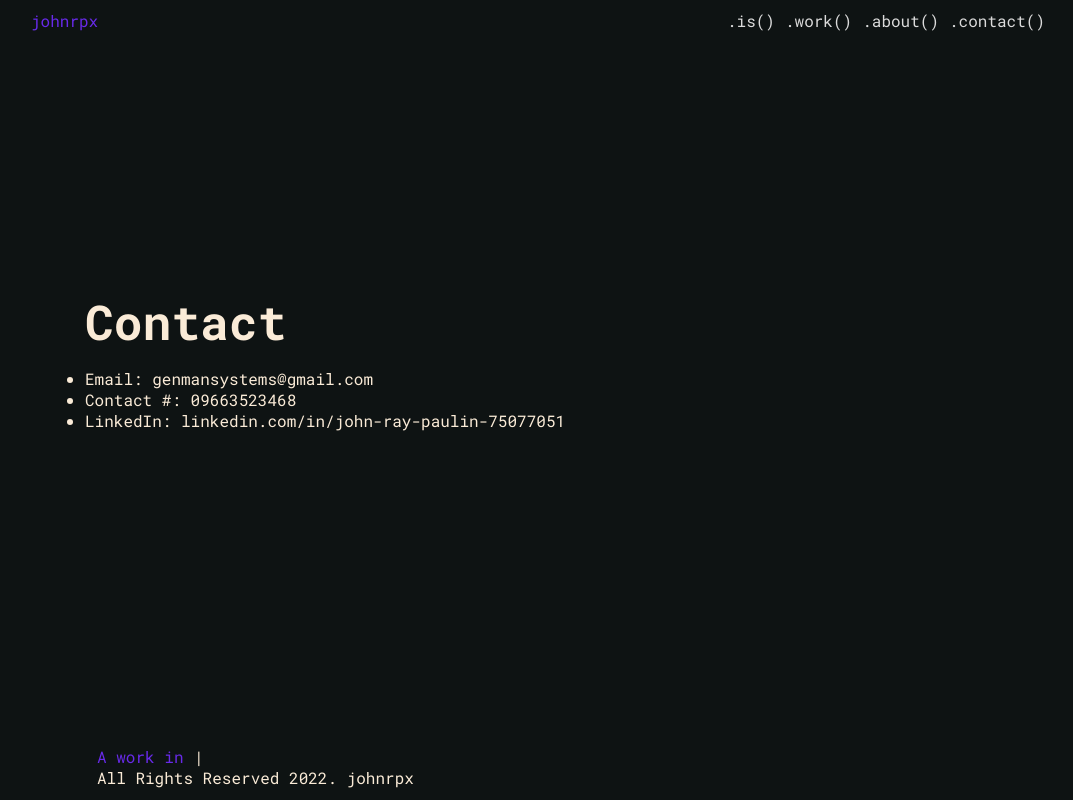
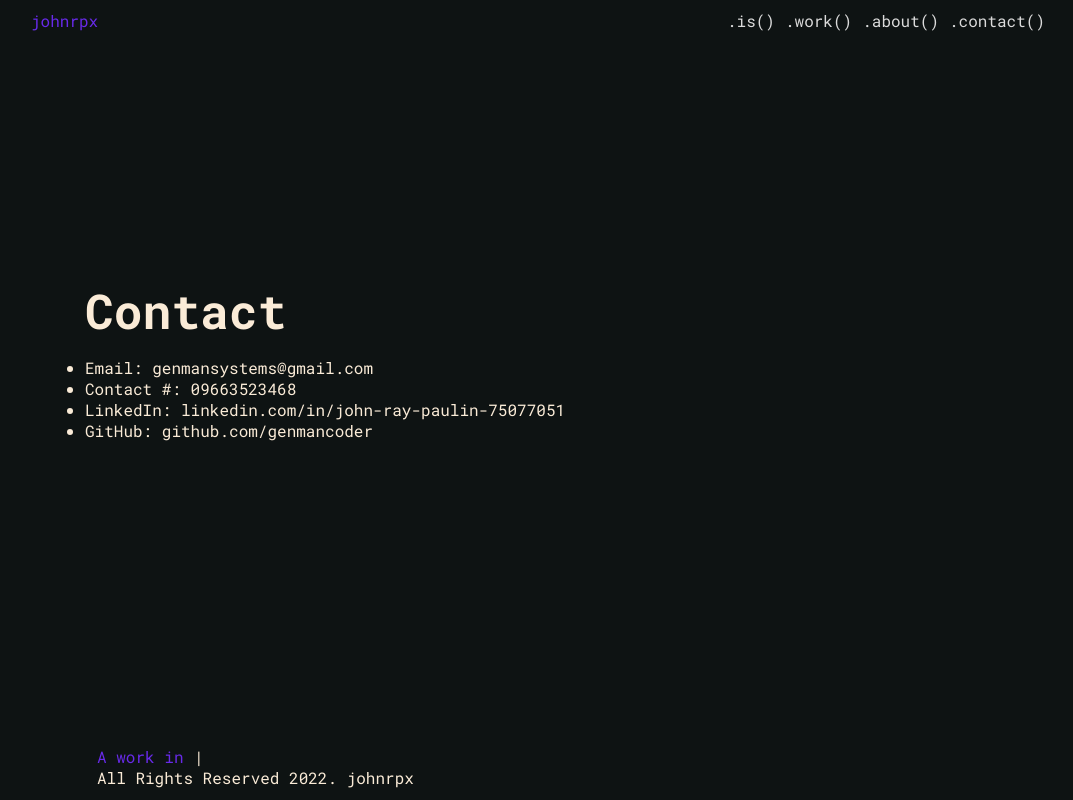
Before and after one commit to genmancoder/portfolio, a React (Create React App) app: page /contact in a window 1280 px wide. Shown: the whole page, without its empty margins (107-1180 px from the left). Built offline with nearby package versions, Linux system fonts and the light colour scheme.

Commit message:
Edited contact

```diff
--- a/public/index.html
+++ b/public/index.html
@@ -24,7 +24,7 @@
       work correctly both with client-side routing and a non-root public URL.
       Learn how to configure a non-root public URL by running `npm run build`.
     -->
-    <title>() johnrpx</title>
+    <title>johnrpx</title>
   </head>
   <body>
     <noscript>You need to enable JavaScript to run this app.</noscript>
--- a/src/components/Contact.jsx
+++ b/src/components/Contact.jsx
@@ -10,7 +10,10 @@ const Contact = () => {
                     <ul>
                         <li>Email: genmansystems@gmail.com</li>
                         <li>Contact #: 09663523468</li>
+                    </ul>
+                    <ul>
                         <li>LinkedIn: linkedin.com/in/john-ray-paulin-75077051</li>
+                        <li>GitHub: github.com/genmancoder</li>
                     </ul>
                 </div>
             </div>
```
